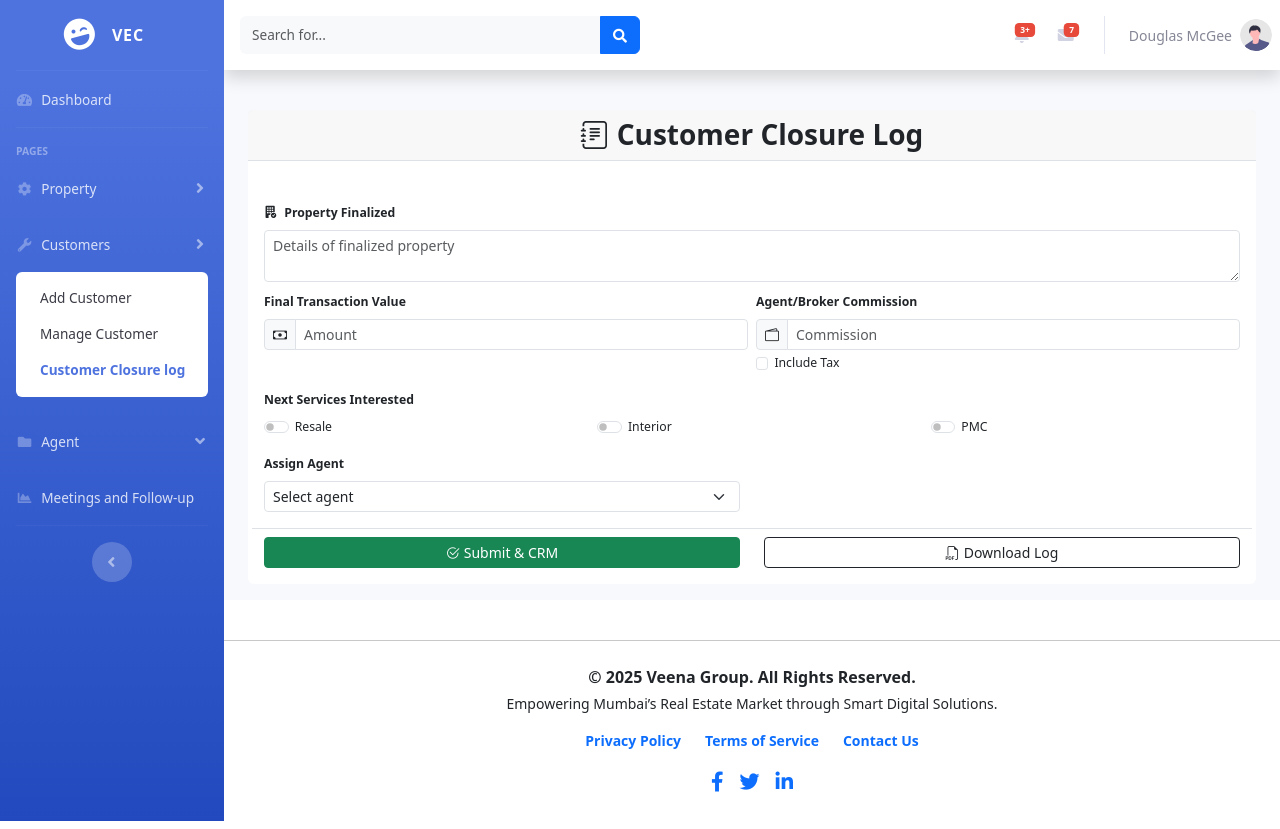
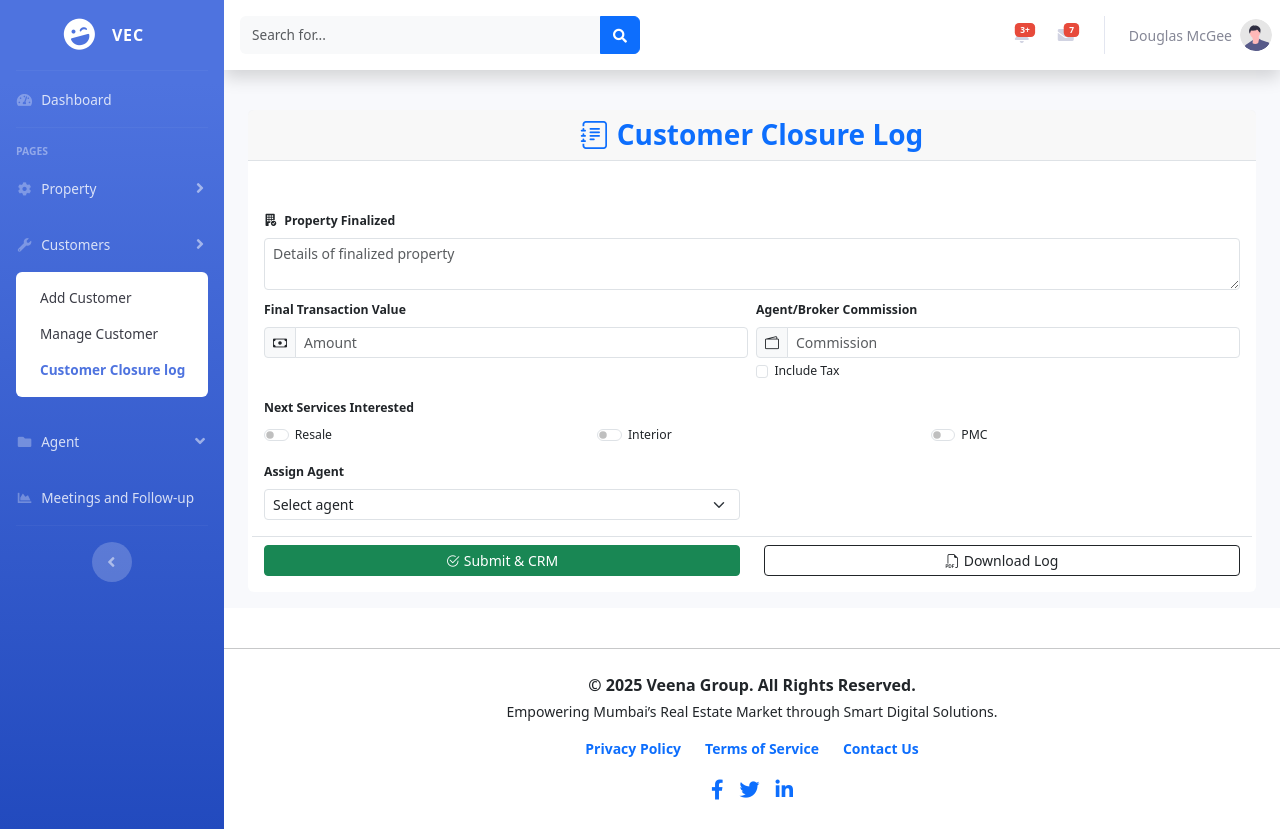
Before and after one commit to Veena-Infotech/VEC, a PHP site: page /customer-management/customer-closer-log.php in a window 1280 px wide. Run offline with PHP 8.4, Linux system fonts and the light colour scheme.

Commit message:
`Refactor customer-closer-log.php: update card header and body styles`

```diff
--- a/customer-management/customer-closer-log.php
+++ b/customer-management/customer-closer-log.php
@@ -349,12 +349,12 @@
 
           <div class="container py-3 small">
             <div class="card border-0 ">
-              <div class="card-header border-bottom text-center py-2">
-                <h6 class="mb-0 fw-semibold fs-3"><i class="bi bi-journal-text me-2"></i>Customer Closure Log</h6>
+              <div class="card-header border-bottom text-center py-2 mb-3">
+                <h6 class="mb-0 fw-semibold fs-3 text-primary"><i class="bi bi-journal-text me-2"></i>Customer Closure Log</h6>
               </div>
 
-              <div class="card-body p-3 mt-4">
-                <form id="closureForm" name="closureForm" novalidate>
+              <div class="card-body p-3 mt-3">
+                <form id="closureForm" name="closureForm" validate>
 
                   <!-- Property Details -->
                   <div class="mb-2">
```
